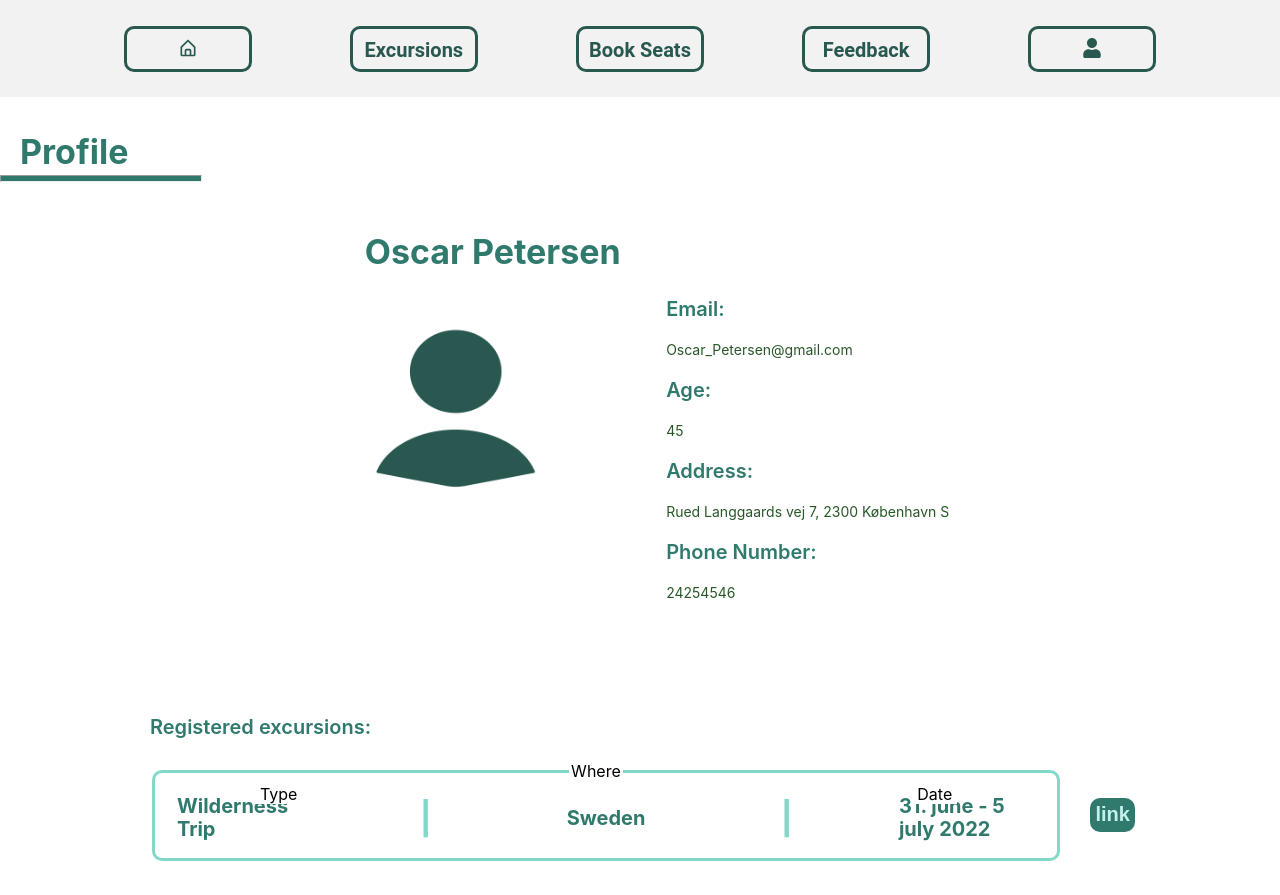
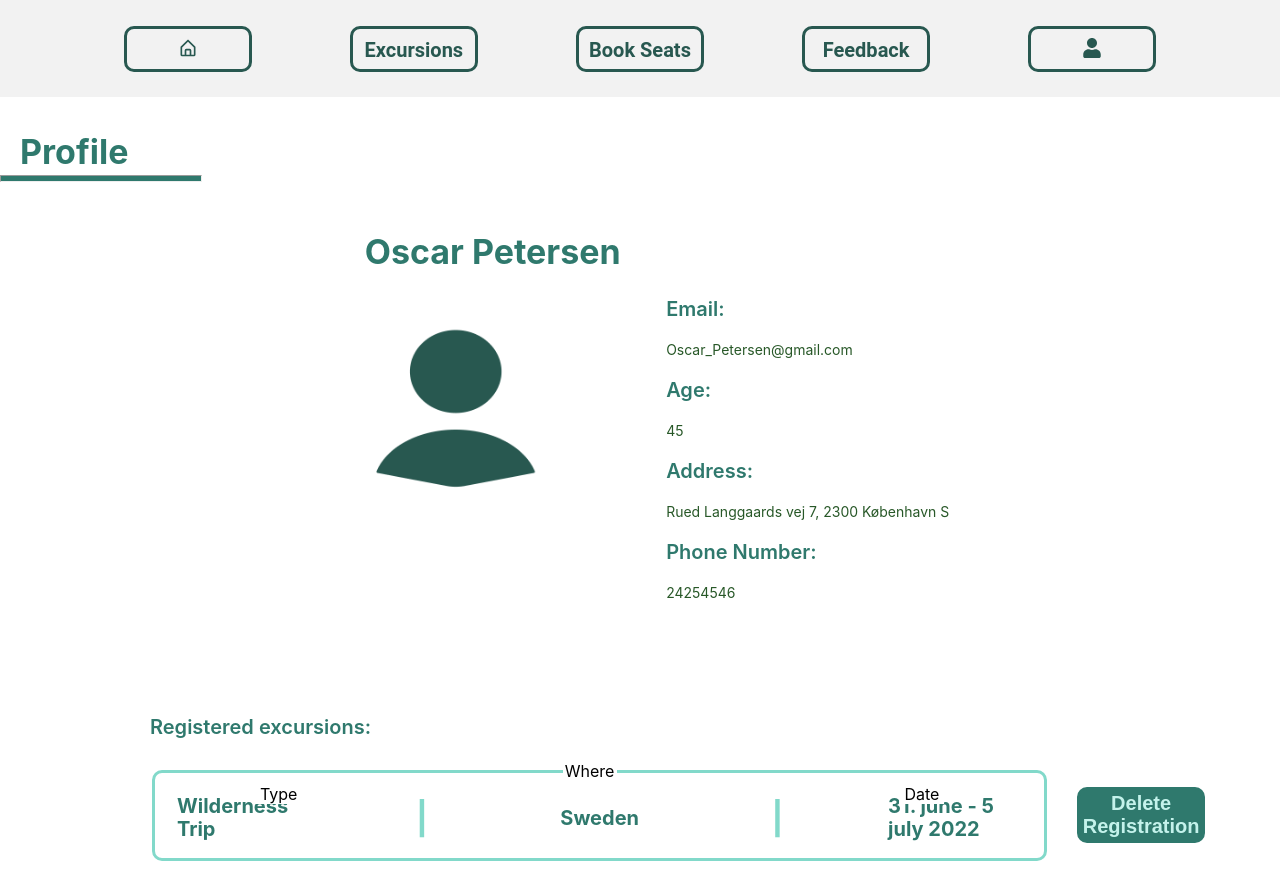
Before and after one commit to EliBB/TID_Group6, a React (Create React App) app in the folder coadventure/: page /profile in a window 1280 px wide. Shown: the top 895 px of the page. Built offline with nearby package versions, Linux system fonts and the light colour scheme.

Commit message:
button action edited

```diff
--- a/coadventure/src/components/MenuBar/Profile.js
+++ b/coadventure/src/components/MenuBar/Profile.js
@@ -5,7 +5,7 @@ import Overview from '../smallComponents/OverviewExcursions';
 import ColoredLine from '../smallComponents/LineHeader';
 
 function Profile(){
-    const btnAction = "link"
+    const btnAction = "Delete Registration"
     const btnLink = "/bookSeats"
 
     const profileInfo = {
```
